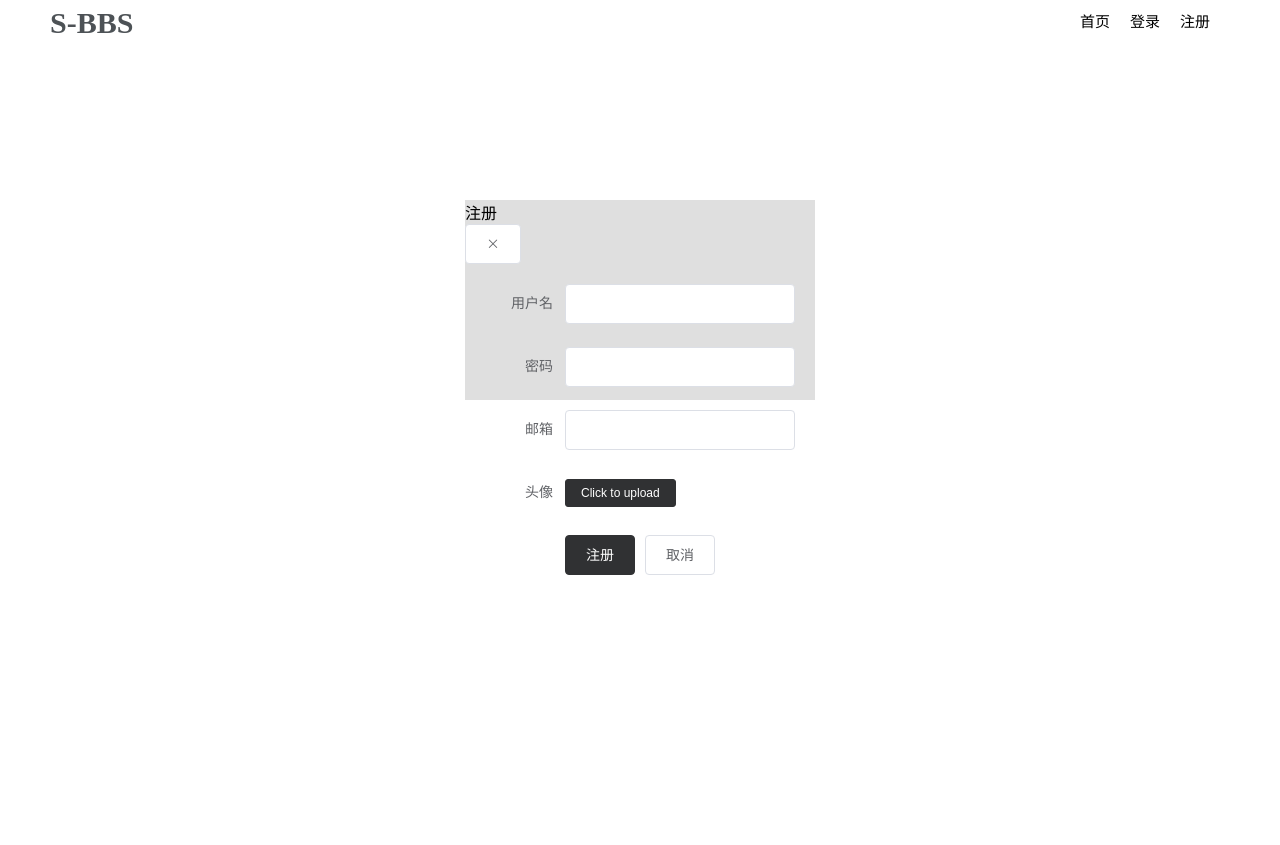
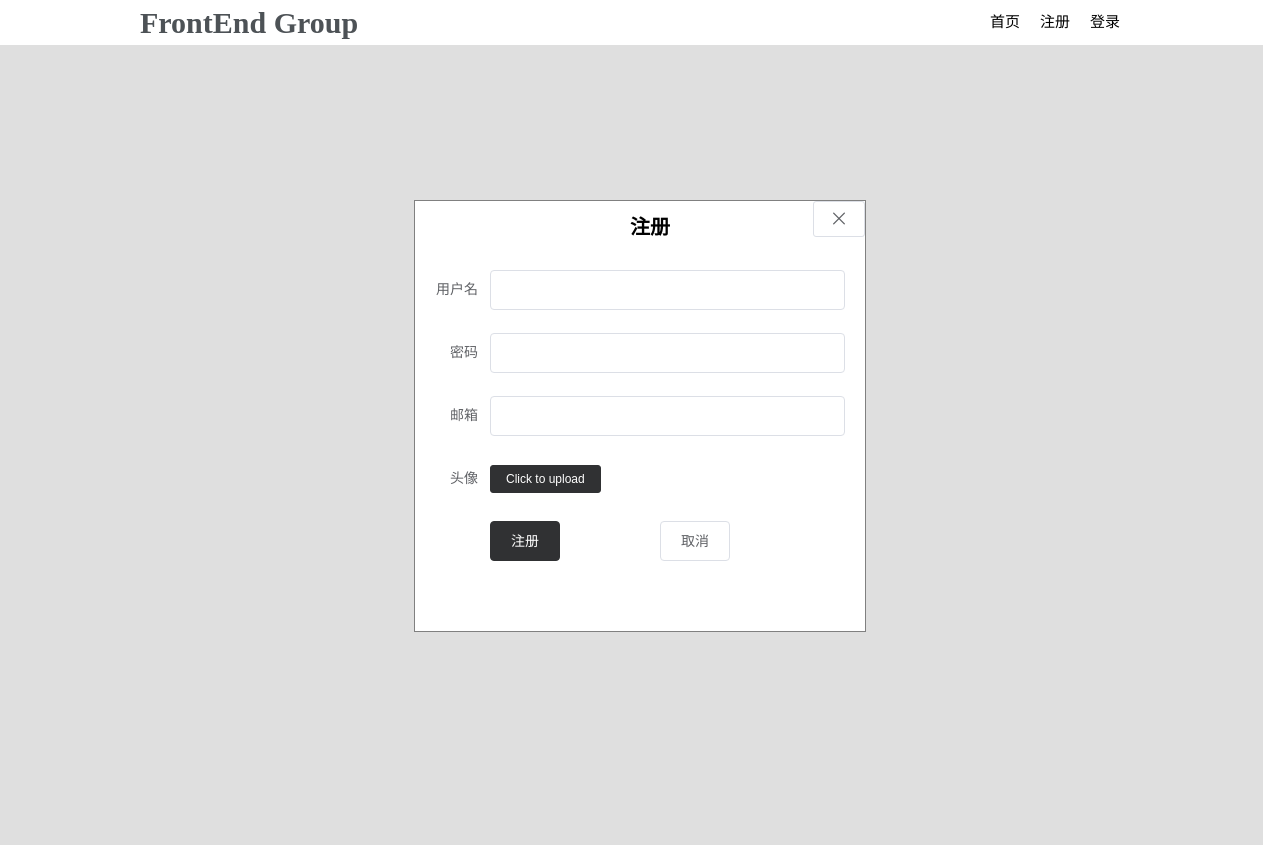
Before and after one commit to jiawood/simple-bbs, a Vue app: page /register in a window 1280 px wide. Before the commit the page ends 800 px from the top, so only its background shows below. Built offline with nearby package versions, Linux system fonts and the light colour scheme; no server answers.

Commit message:
样式编写

```diff
--- a/public/index.html
+++ b/public/index.html
@@ -17,6 +17,7 @@
   <style>
     body{
       margin: 0;
+      padding: 0;
     }
   </style>
 </html>
--- a/src/App.vue
+++ b/src/App.vue
@@ -21,8 +21,8 @@ export default {
 
 <style lang="scss">
 .content {
-  width: 100%;
-  height: 100%;
+  width: calc(100vw - 17px);
+  height: 100vh;
   background-color: rgb(223, 223, 223);
 }
 </style>
--- a/src/components/ContentItem.vue
+++ b/src/components/ContentItem.vue
@@ -6,13 +6,13 @@
     <div class="content">
       <div class="title">{{ post.title }}</div>
       <div class="detail">
-        <span class="share">分享发现</span> •
+        <span class="share">{{ tag }}</span> •
         <span class="user">{{ name }}</span>
         •
         <span class="time">{{ time }}</span>
       </div>
     </div>
-    <div class="counts">
+    <div class="counts" v-if="counts > 0">
       <div class="count">{{ counts }}</div>
     </div>
   </div>
@@ -21,6 +21,7 @@
 <script>
 import {getComments, getProfile} from 'api/index'
 import parseTime from 'utils/parseTime.js'
+let tagMap = {'1': '分享', '2': '面经', '3': '吐槽', '4': '夸夸'}
 export default {
   name: 'ContentItem',
   data() {
@@ -48,6 +49,9 @@ export default {
     },
     time() {
       return parseTime(this.post.time)
+    },
+    tag() {
+      return tagMap[this.post.category]
     }
   },
   methods: {
--- a/src/components/HomePost.vue
+++ b/src/components/HomePost.vue
@@ -1,11 +1,14 @@
 <template>
   <div class="home-post">
     <div v-if="logined" class="logined">
-      <span class="content">您已登录，您可以发布新帖子</span>
-      <el-button type="primary" @click="goPost">发布</el-button>
+      <div class="welcome">嗨, {{ loginedUser.name }}</div>
+      <div class="message">您已登录，快来发布新主题吧~</div>
+      <el-button type="primary" @click="goPost">发布新主题</el-button>
     </div>
     <div v-else class="unlogined">
-      还未登录，你还不能发帖哦！请先登录，然后增加新主题~
+      <div class="welcome">欢迎来到前端小组</div>
+      <div class="message">您还未登录,暂时无法发布新主题！</div>
+      <el-button type="info" plain disabled>发布新主题</el-button>
     </div>
   </div>
 </template>
@@ -16,16 +19,36 @@ export default {
   name: 'HomePost',
 
   computed: {
-    ...mapState(['logined'])
+    ...mapState(['logined', 'loginedUser'])
   },
   methods: {
-    goPost(){
+    goPost() {
       this.$router.push({
-        path:'/post'
+        path: '/post'
       })
     }
   }
 }
 </script>
 
-<style lang="scss" scoped></style>
+<style lang="scss" scoped>
+.home-post {
+  height: 150px;
+  background-color: white;
+  width: 800px;
+  margin-bottom: 20px;
+  .logined,
+  .unlogined {
+    text-align: center;
+    .welcome {
+      padding-top: 15px;
+      font-size: 30px;
+      padding-bottom: 10px;
+    }
+    .message {
+      font-size: 16px;
+      padding-bottom: 5px;
+    }
+  }
+}
+</style>
--- a/src/components/homeContent.vue
+++ b/src/components/homeContent.vue
@@ -1,6 +1,9 @@
 <template>
   <div class="home-content">
     <home-post />
+    <div class="header">
+      <div class="total">全部</div>
+    </div>
     <div class="posts" v-for="(item, index) of posts" :key="index">
       <content-item :post="item"></content-item>
     </div>
@@ -27,11 +30,34 @@ export default {
       console.log(res)
       this.posts = res.data
     })
+  },
+  activated() {
+    getPosts().then(res => {
+      console.log(res)
+      this.posts = res.data
+    })
   }
 }
 </script>
 
 <style lang="scss" scoped>
+.header {
+  height: 44px;
+  box-sizing: border-box;
+  padding: 10px;
+  font-size: 14px;
+  background-color: white;
+  color: white;
+  width: 800px;
+  .total {
+    line-height: 24px;
+    background-color: #333344;
+    height: 24px;
+    width: 44px;
+    text-align: center;
+    box-sizing: border-box;
+  }
+}
 .home-content {
   padding-top: 30px;
   min-width: 490px;
--- a/src/components/homeHeader.vue
+++ b/src/components/homeHeader.vue
@@ -1,7 +1,8 @@
 <template>
   <div class="header">
+    <div class="header-container">
       <div class="left-log">
-      <span>S-BBS</span>
+        <span>FrontEnd Group</span>
       </div>
       <div class="right-login">
         <div class="logined" v-if="logined">
@@ -10,9 +11,10 @@
           <div class="home" @click="goToHome">首页</div>
         </div>
         <div class="no-logined" v-else>
+          <div class="user" @click="login">登录</div>
           <div class="sign-out" @click="register">注册</div>
-        <div class="user" @click="login">登录</div>
           <div class="home" @click="goToHome">首页</div>
+        </div>
       </div>
     </div>
   </div>
@@ -30,17 +32,17 @@ export default {
   methods: {
     register() {
       this.$router.push({
-        path: 'register'
+        path: '/register'
       })
     },
     login() {
       this.$router.push({
-        path: 'login'
+        path: '/login'
       })
     },
     goToHome() {
       this.$router.push({
-        path: 'home'
+        path: '/home'
       })
     },
     signOut() {
@@ -78,14 +80,24 @@ export default {
 
 <style lang="scss" scoped>
 .header {
+  position: relative;
+  // width: 100vw;
   height: 45px;
-  padding: 0 50px;
   background-color: white;
+  .header-container {
+    height: 45px;
+    // padding: 0 50px;
+    background-color: white;
+    width: 1000px;
+    position: absolute;
+    left: 0;
+    right: 0;
+    margin: auto;
     // overflow: hidden;
     .left-log {
       float: left;
       height: 45px;
-    width: 200px;
+      width: 300px;
       span {
         line-height: 45px;
         font-size: 30px;
@@ -113,4 +125,5 @@ export default {
       }
     }
   }
+}
 </style>
--- a/src/utils/parseTime.js
+++ b/src/utils/parseTime.js
@@ -4,7 +4,7 @@ moment.locale('zh-cn')
 function parseTime(time) {
   const now = moment(new Date().toISOString())
   const lastTime = moment(time)
-  const diff = lastTime.diff(now)
+  const diff = now.diff(lastTime)
   const diffDuration = moment.duration(diff)
   let timeArray = [
     diffDuration.days(),
@@ -15,8 +15,10 @@ function parseTime(time) {
     return `${timeArray[0]} 天前`
   } else if (timeArray[1] > 0) {
     return `${timeArray[1]} 小时${timeArray[2]} 分钟前`
+  } else if (timeArray[2] > 0) {
+    return `${timeArray[2]} 分钟前`
   } else {
-    return `${timeArray[2]} 分钟前`
+    return `刚刚`
   }
 }
 
--- a/src/views/UserLogin.vue
+++ b/src/views/UserLogin.vue
@@ -1,9 +1,9 @@
 <template>
   <div class="user-login">
     <div class="header">登录</div>
-    <el-button> <i class="el-icon-close" @click="cancelLogin"></i></el-button>
+    <el-button class="close"> <i class="el-icon-close" @click="cancelLogin"></i></el-button>
 
-    <el-form label-width="80px">
+    <el-form label-width="55px">
       <el-form-item label="用户名">
         <el-input v-model="name" type="text"></el-input>
       </el-form-item>
@@ -11,8 +11,8 @@
         <el-input v-model="password" type="password"></el-input>
       </el-form-item>
       <el-form-item>
-        <el-button type="primary" @click="onSubmit">登录</el-button>
-        <el-button @click="cancelLogin">取消</el-button>
+        <el-button type="primary" @click="onSubmit" class="login">登录</el-button>
+        <el-button @click="cancelLogin" class="cancel">取消</el-button>
       </el-form-item>
     </el-form>
   </div>
@@ -57,6 +57,8 @@ export default {
           })
           this.$store.commit('toggleLoginStatus', true)
           this.$store.commit('setLoginedUser', res.data.user)
+          this.name = ''
+          this.password = ''
           this.$router.push({
             path: '/home'
           })
@@ -67,4 +69,39 @@ export default {
 }
 </script>
 
-<style lang="scss" scoped></style>
+<style lang="scss" scoped>
+.user-login {
+  position: absolute;
+  left: 0;
+  right: 0;
+  top: 200px;
+  height: 260px;
+  width: 375px;
+  margin: auto;
+  background-color: white;
+  border: 1px solid gray;
+  .header {
+    font-size: 20px;
+    font-weight: 600;
+    text-align: center;
+    width: 100%;
+    padding: 10px;
+  }
+  .close {
+    position: absolute;
+    right: 0;
+    top: 0;
+    .el-icon-close {
+      font-size: 20px;
+    }
+  }
+  form {
+    padding: 20px;
+
+      .cancel {
+        margin-left: 100px;
+
+    }
+  }
+}
+</style>
--- a/src/views/UserRegister.vue
+++ b/src/views/UserRegister.vue
@@ -1,11 +1,11 @@
 <template>
-  <div class="user-register">
+  <div class="user-register" size="middle">
     <div class="header">注册</div>
-    <el-button>
+    <el-button class="close" size="mini">
       <i class="el-icon-close" @click="cancelRegister"></i
     ></el-button>
 
-    <el-form ref="form" :model="form" label-width="80px">
+    <el-form ref="form" :model="form" label-width="55px">
       <el-form-item label="用户名">
         <el-input v-model="form.name" type="text"></el-input>
       </el-form-item>
@@ -20,14 +20,16 @@
           :on-change="onFileUpload"
           action=""
           :http-request="cancelDefault"
-          limit="1"
+          :limit="1"
         >
           <el-button size="mini" type="primary">Click to upload</el-button>
         </el-upload>
       </el-form-item>
-      <el-form-item>
-        <el-button type="primary" @click="onSubmit">注册</el-button>
-        <el-button @click="cancelRegister">取消</el-button>
+      <el-form-item class="last-line">
+        <el-button type="primary" @click="onSubmit" class="register"
+          >注册</el-button
+        >
+        <el-button @click="cancelRegister" class="cancel">取消</el-button>
       </el-form-item>
     </el-form>
   </div>
@@ -75,6 +77,7 @@ export default {
             type: 'success',
             offset: 100
           })
+          this.form = {}
         } else {
           this.$notify.error({
             title: '注册失败！',
@@ -82,6 +85,8 @@ export default {
             offset: 100
           })
         }
+        this.form = {}
+
         this.$router.push({
           path: '/login'
         })
@@ -97,12 +102,36 @@ export default {
   left: 0;
   right: 0;
   top: 200px;
-  height: 200px;
-  width: 350px;
+  height: 430px;
+  width: 450px;
   margin: auto;
-  background-color: rgb(223, 223, 223);
+  background-color: white;
+  border: 1px solid gray;
+  .header {
+    font-size: 20px;
+    font-weight: 600;
+    text-align: center;
+    width: 100%;
+    padding: 10px;
+  }
+  .close {
+    position: absolute;
+    right: 0;
+    top: 0;
+    .el-icon-close {
+      font-size: 20px;
+    }
+  }
   form {
-    padding: 20px 20px;
+    padding: 20px;
+    .last-line {
+      .register {
+        margin-left: 0px;
+      }
+      .cancel {
+        margin-left: 100px;
+      }
+    }
   }
 }
 </style>
```
Also changed, not shown: src/views/CreatePost.vue (+42 -6 lines), src/views/PostComments.vue (+26 -5 lines), src/assets/background.jpg (added), 2 other files (tests, documents, lock files or other folders). Lines whose indentation alone changed are shown as unchanged.
